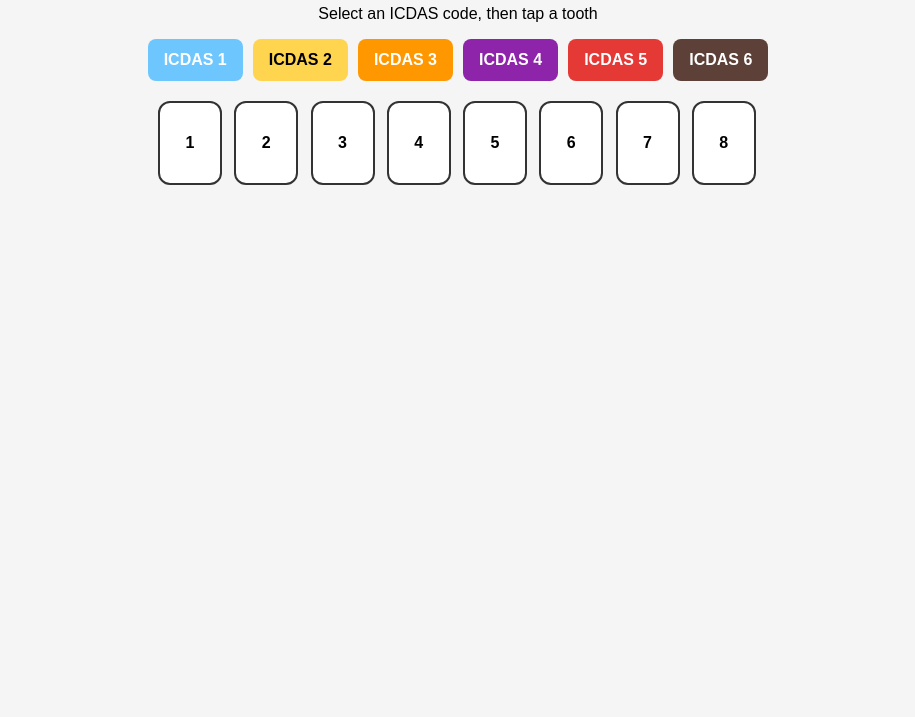
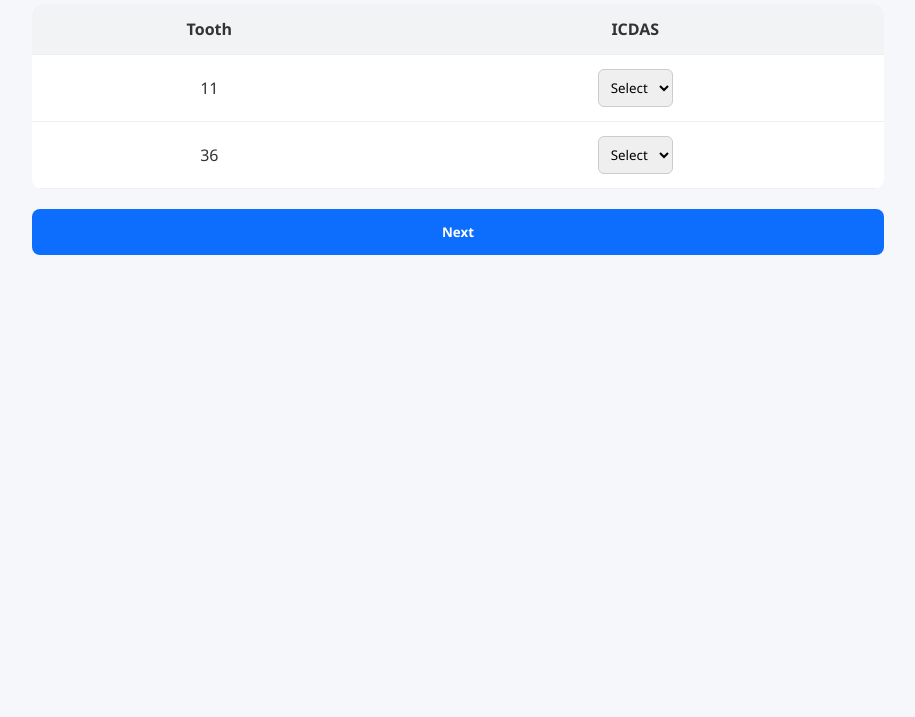
Before and after one commit to raudhahhh/intraaoral-findings, a plain HTML site: page icdas.html in a window 1280 px wide. Shown: the part 83-800 px from the top of the page, without its empty margins (182-1097 px from the left). Drawn offline with Linux system fonts and the light colour scheme.

Commit message:
Refactor ICDAS chart layout and styles

```diff
--- a/icdas.html
+++ b/icdas.html
@@ -1,110 +1,60 @@
 <!DOCTYPE html>
 <html lang="en">
 <head>
-<meta charset="UTF-8">
-<meta name="viewport" content="width=device-width, initial-scale=1.0">
-<title>ICDAS Tooth Chart</title>
-
-<style>
-body {
-    font-family: Arial, sans-serif;
-    text-align: center;
-    background: #f5f5f5;
-    margin: 0;
-    padding: 20px;
-}
-
-/* ICDAS Buttons */
-.icdas-container {
-    display: flex;
-    justify-content: center;
-    flex-wrap: wrap;
-    gap: 10px;
-    margin-bottom: 20px;
-}
-
-.icdas-btn {
-    padding: 12px 16px;
-    border-radius: 8px;
-    color: white;
-    font-weight: bold;
-    cursor: pointer;
-}
-
-.icdas-1 { background: #6EC6FF; }
-.icdas-2 { background: #FFD54F; color: #000; }
-.icdas-3 { background: #FF9800; }
-.icdas-4 { background: #8E24AA; }
-.icdas-5 { background: #E53935; }
-.icdas-6 { background: #5D4037; }
-
-/* Teeth Layout */
-.teeth {
-    display: grid;
-    grid-template-columns: repeat(8, 1fr);
-    gap: 10px;
-    max-width: 600px;
-    margin: auto;
-}
-
-.tooth {
-    width: 60px;
-    height: 80px;
-    background: white;
-    border: 2px solid #333;
-    border-radius: 12px;
-    cursor: pointer;
-    display: flex;
-    align-items: center;
-    justify-content: center;
-    font-weight: bold;
-}
-</style>
+  <meta charset="UTF-8" />
+  <meta name="viewport" content="width=device-width, initial-scale=1.0" />
+  <title>ICDAS Chart</title>
+  <link rel="stylesheet" href="style.css" />
 </head>
-
 <body>
 
-<h2>ICDAS Tooth Chart</h2>
-<p>Select an ICDAS code, then tap a tooth</p>
+  <main class="container">
+    <h2>ICDAS Chart</h2>
 
-<!-- ICDAS Buttons -->
-<div class="icdas-container">
-    <div class="icdas-btn icdas-1" onclick="selectColor('#6EC6FF')">ICDAS 1</div>
-    <div class="icdas-btn icdas-2" onclick="selectColor('#FFD54F')">ICDAS 2</div>
-    <div class="icdas-btn icdas-3" onclick="selectColor('#FF9800')">ICDAS 3</div>
-    <div class="icdas-btn icdas-4" onclick="selectColor('#8E24AA')">ICDAS 4</div>
-    <div class="icdas-btn icdas-5" onclick="selectColor('#E53935')">ICDAS 5</div>
-    <div class="icdas-btn icdas-6" onclick="selectColor('#5D4037')">ICDAS 6</div>
-</div>
+    <form id="icdasForm">
+      <table>
+        <tr>
+          <th>Tooth</th>
+          <th>ICDAS</th>
+        </tr>
 
-<!-- Teeth Chart -->
-<div class="teeth">
-    <div class="tooth" onclick="paint(this)">1</div>
-    <div class="tooth" onclick="paint(this)">2</div>
-    <div class="tooth" onclick="paint(this)">3</div>
-    <div class="tooth" onclick="paint(this)">4</div>
-    <div class="tooth" onclick="paint(this)">5</div>
-    <div class="tooth" onclick="paint(this)">6</div>
-    <div class="tooth" onclick="paint(this)">7</div>
-    <div class="tooth" onclick="paint(this)">8</div>
-</div>
+        <tr>
+          <td>11</td>
+          <td>
+            <select data-tooth="11">
+              <option value="">Select</option>
+              <option value="0">0</option>
+              <option value="1">1</option>
+              <option value="2">2</option>
+              <option value="3">3</option>
+              <option value="4">4</option>
+              <option value="5">5</option>
+              <option value="6">6</option>
+            </select>
+          </td>
+        </tr>
 
-<script>
-let selectedColor = null;
+        <tr>
+          <td>36</td>
+          <td>
+            <select data-tooth="36">
+              <option value="">Select</option>
+              <option value="0">0</option>
+              <option value="1">1</option>
+              <option value="2">2</option>
+              <option value="3">3</option>
+              <option value="4">4</option>
+              <option value="5">5</option>
+              <option value="6">6</option>
+            </select>
+          </td>
+        </tr>
+      </table>
 
-function selectColor(color) {
-    selectedColor = color;
-}
+      <button type="submit" class="btn primary">Next</button>
+    </form>
+  </main>
 
-function paint(tooth) {
-    if (!selectedColor) {
-        alert("Please select an ICDAS code first");
-        return;
-    }
-    tooth.style.background = selectedColor;
-    tooth.style.color = "white";
-}
-</script>
-
+  <script src="js/app.js"></script>
 </body>
 </html>
```
